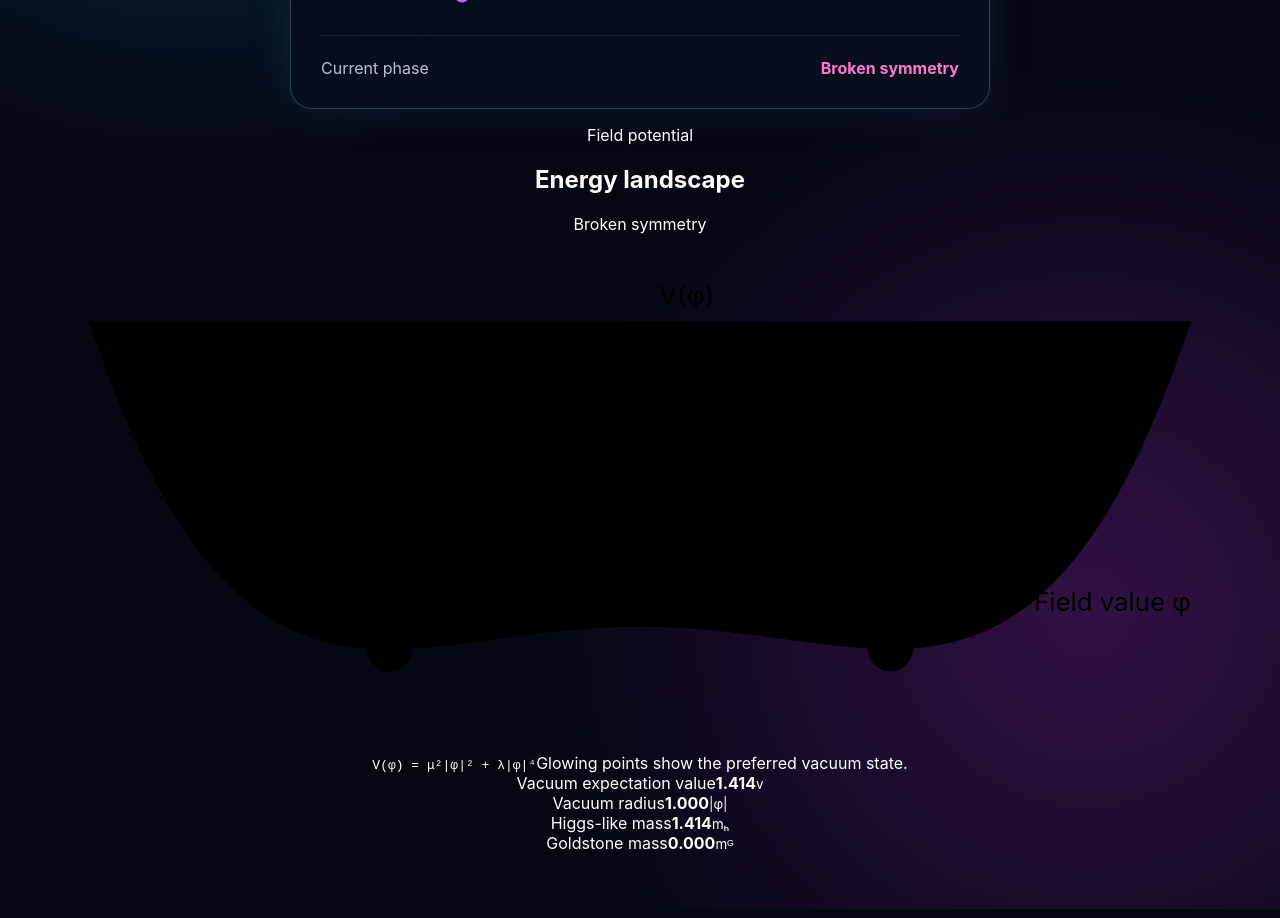
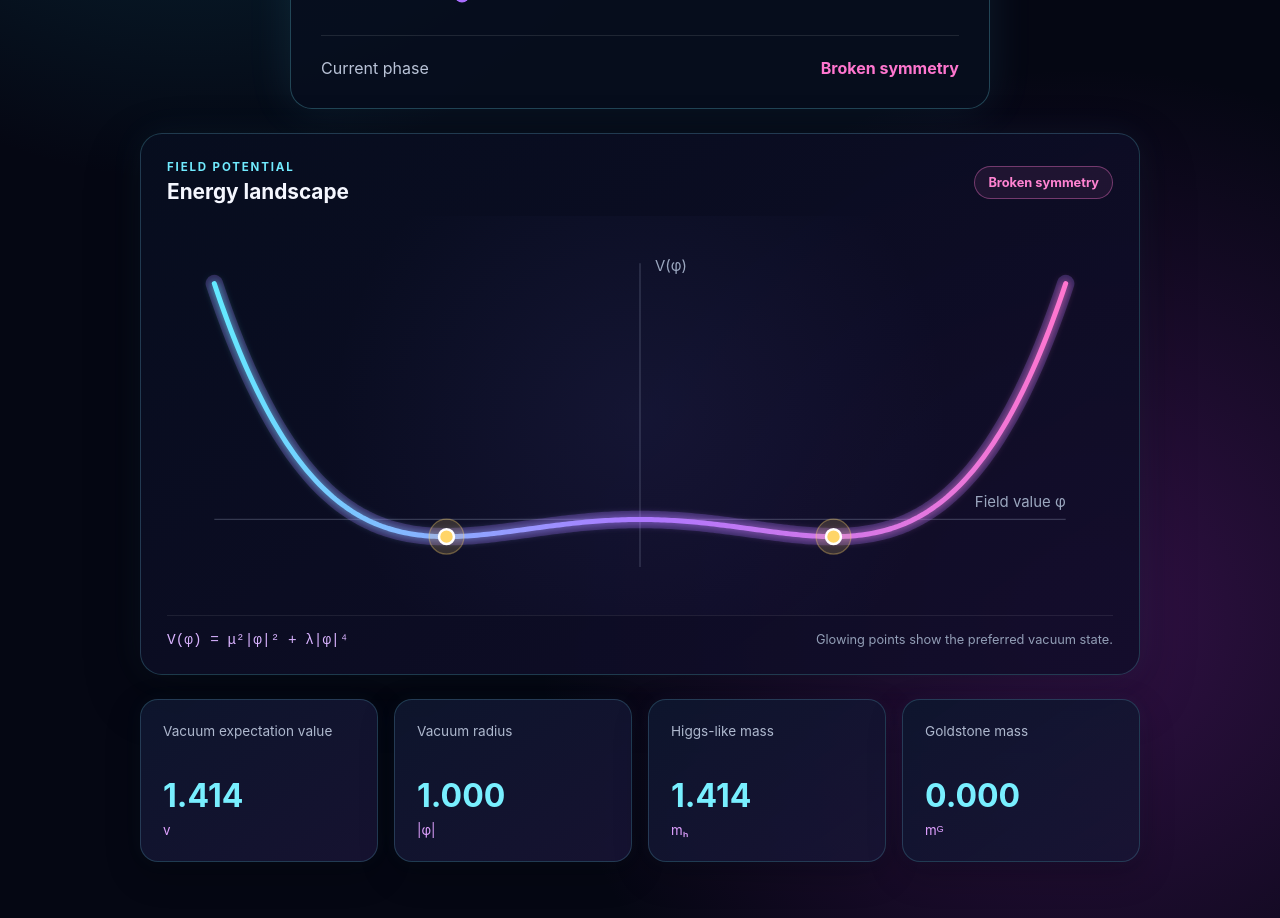
Before and after one commit to raunaksachinkhanna/symmetry-breaking-orchestra, a React (Vite) app in the folder frontend/: page / in a window 1280 px wide. Shown: the part 580-1498 px from the top of the page. Built offline with nearby package versions, Linux system fonts and the light colour scheme.

Commit message:
Complete interactive potential and mass spectrum

```diff
--- a/frontend/src/App.css
+++ b/frontend/src/App.css
@@ -112,3 +112,208 @@ h1 {
 .symmetric {
   color: #70efff;
 }
+
+.visual-panel {
+  width: min(1000px, 92vw);
+  margin: 24px auto 0;
+  padding: 26px;
+  border: 1px solid rgba(116, 237, 255, 0.2);
+  border-radius: 22px;
+  background:
+    linear-gradient(
+      145deg,
+      rgba(7, 14, 31, 0.94),
+      rgba(18, 13, 42, 0.9)
+    );
+  box-shadow:
+    0 20px 55px rgba(0, 0, 0, 0.25),
+    0 0 35px rgba(108, 225, 255, 0.06);
+}
+
+.plot-heading {
+  display: flex;
+  justify-content: space-between;
+  align-items: center;
+  gap: 20px;
+  text-align: left;
+}
+
+.plot-heading h2 {
+  margin: 5px 0 0;
+  color: #f5f7ff;
+  font-size: 1.3rem;
+}
+
+.plot-label {
+  margin: 0;
+  color: #71ebff;
+  font-size: 0.72rem;
+  font-weight: 700;
+  letter-spacing: 0.16em;
+  text-transform: uppercase;
+}
+
+.phase-badge {
+  padding: 8px 13px;
+  border: 1px solid;
+  border-radius: 999px;
+  font-size: 0.8rem;
+  font-weight: 700;
+}
+
+.broken-badge {
+  color: #ff83d2;
+  border-color: rgba(255, 118, 207, 0.38);
+  background: rgba(255, 118, 207, 0.08);
+}
+
+.symmetric-badge {
+  color: #73efff;
+  border-color: rgba(115, 239, 255, 0.38);
+  background: rgba(115, 239, 255, 0.08);
+}
+
+.potential-svg {
+  display: block;
+  width: 100%;
+  height: auto;
+  margin-top: 12px;
+  overflow: visible;
+  border-radius: 16px;
+  background:
+    radial-gradient(
+      circle at center,
+      rgba(84, 82, 170, 0.12),
+      transparent 60%
+    );
+}
+
+.plot-axis {
+  stroke: rgba(200, 214, 240, 0.22);
+  stroke-width: 1;
+}
+
+.potential-glow-line {
+  fill: none;
+  stroke: rgba(164, 112, 255, 0.24);
+  stroke-width: 14;
+  stroke-linecap: round;
+  stroke-linejoin: round;
+}
+
+.potential-line {
+  fill: none;
+  stroke: url("#potential-gradient");
+  stroke-width: 4;
+  stroke-linecap: round;
+  stroke-linejoin: round;
+  filter: url("#potential-glow");
+}
+
+.vacuum-marker {
+  fill: #ffd568;
+  stroke: white;
+  stroke-width: 2;
+}
+
+.vacuum-halo {
+  fill: rgba(255, 213, 104, 0.16);
+  stroke: rgba(255, 213, 104, 0.35);
+  stroke-width: 1;
+}
+
+.axis-label {
+  fill: #9ba7bf;
+  font-size: 12px;
+}
+
+.equation-row {
+  display: flex;
+  justify-content: space-between;
+  align-items: center;
+  gap: 20px;
+  padding-top: 16px;
+  border-top: 1px solid rgba(255, 255, 255, 0.08);
+  text-align: left;
+}
+
+.equation-row code {
+  color: #d9b3ff;
+  font-size: 0.9rem;
+}
+
+.equation-row span {
+  color: #929eb6;
+  font-size: 0.8rem;
+}
+
+.physics-grid {
+  width: min(1000px, 92vw);
+  margin: 24px auto 0;
+  display: grid;
+  grid-template-columns: repeat(4, 1fr);
+  gap: 16px;
+}
+
+.physics-card {
+  padding: 22px;
+  border: 1px solid rgba(116, 237, 255, 0.18);
+  border-radius: 18px;
+  background:
+    linear-gradient(
+      145deg,
+      rgba(14, 22, 46, 0.95),
+      rgba(24, 20, 52, 0.9)
+    );
+  box-shadow:
+    0 12px 35px rgba(0, 0, 0, 0.22),
+    0 0 20px rgba(100, 225, 255, 0.04);
+  text-align: left;
+  transition:
+    transform 180ms ease,
+    border-color 180ms ease;
+}
+
+.physics-card:hover {
+  transform: translateY(-3px);
+  border-color: rgba(116, 237, 255, 0.42);
+}
+
+.physics-card span {
+  display: block;
+  min-height: 42px;
+  color: #aeb8ce;
+  font-size: 0.85rem;
+  line-height: 1.4;
+}
+
+.physics-card strong {
+  display: block;
+  margin: 12px 0 4px;
+  color: #78efff;
+  font-size: 2rem;
+}
+
+.physics-card small {
+  color: #dfa0ff;
+}
+
+@media (max-width: 800px) {
+  .physics-grid {
+    grid-template-columns: repeat(2, 1fr);
+  }
+}
+
+@media (max-width: 600px) {
+  .plot-heading,
+  .equation-row {
+    align-items: flex-start;
+    flex-direction: column;
+  }
+}
+
+@media (max-width: 480px) {
+  .physics-grid {
+    grid-template-columns: 1fr;
+  }
+}
--- a/frontend/src/components/PotentialPlot.tsx
+++ b/frontend/src/components/PotentialPlot.tsx
@@ -187,13 +187,15 @@ export function PotentialPlot({
         />
 
         <path
-          className="potential-glow-line"
-          d={plot.path}
+        className="potential-glow-line"
+        d={plot.path}
+        fill="none"
         />
 
         <path
-          className="potential-line"
-          d={plot.path}
+        className="potential-line"
+        d={plot.path}
+        fill="none"
         />
 
         {plot.vacuumPositions.map((position) => {
```
